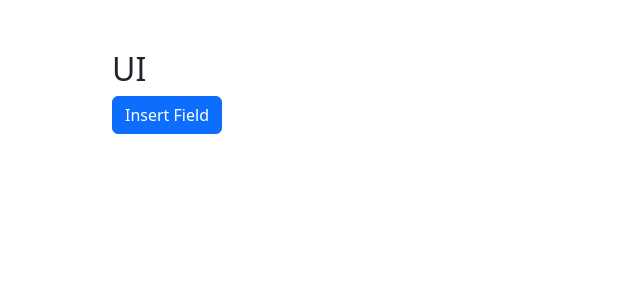
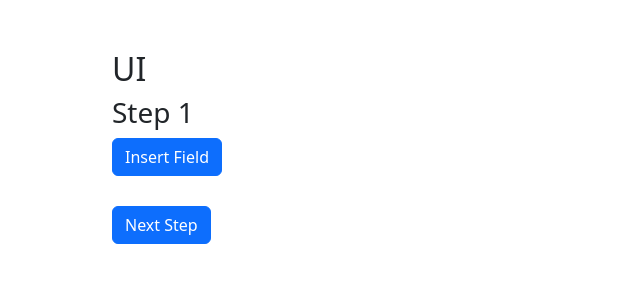
Before and after one commit to aznresearch/angular-form-constructor, an Angular app: page /form in a window 1280 px wide. Shown: the top 300 px of the page, without its empty margins (0-640 px from the left). Built offline with nearby package versions, Linux system fonts and the light colour scheme.

Commit message:
feat: add steps for UI component

```diff
--- a/src/app/components/ui/ui.component.html
+++ b/src/app/components/ui/ui.component.html
@@ -1,4 +1,5 @@
 <h2>UI</h2>
+<h3>Step {{ currentStep + 1 }}</h3>
 
 <div class="test-form" cdkDropList (cdkDropListDropped)="onDrop($event)">
   <form [formGroup]="dynamicForm">
@@ -68,5 +69,25 @@
     </ng-container>
   </form>
 </div>
+<div class="test-form__stepButtons">
+  <button class="btn btn-primary" (click)="openFieldsInsertingModal()">Insert Field</button>
+</div>
 
-<button class="btn btn-primary" (click)="openFieldsInsertingModal()">Insert Field</button>
+<div class="test-form__stepButtons">
+  <button *ngIf="currentStep > 0" class="btn btn-primary" (click)="goToPreviousStep()">
+    Previous Step
+  </button>
+  <button class="btn btn-primary" (click)="goToNextStep()">Next Step</button>
+</div>
+
+<ng-container *ngIf="formData.length > 0">
+  <span>Go to:</span>
+  <div class="test-form__stepButtons">
+    <button
+      class="btn btn-secondary"
+      *ngFor="let step of formData; let i = index"
+      (click)="goToStep(i)">
+      Step {{ i + 1 }}
+    </button>
+  </div>
+</ng-container>
--- a/src/app/components/ui/ui.component.scss
+++ b/src/app/components/ui/ui.component.scss
@@ -0,0 +1,28 @@
+.test-form {
+  &__field {
+    margin-bottom: 20px;
+    &:hover {
+      .test-form__field-toolbar {
+        opacity: 1;
+      }
+    }
+
+    &-toolbar {
+      opacity: 0;
+      transition: 0.2s;
+    }
+  }
+
+  &__stepButtons {
+    display: flex;
+    margin-bottom: 30px;
+
+    .btn {
+      margin-right: 10px;
+
+      &:last-child {
+        margin-right: 0;
+      }
+    }
+  }
+}
--- a/src/app/components/ui/ui.component.ts
+++ b/src/app/components/ui/ui.component.ts
@@ -22,12 +22,22 @@ export class UIComponent implements OnInit {
   modalRef: BsModalRef | undefined;
 
   dynamicForm!: FormGroup;
+  formData: FormField[][] = [];
   addedFields: FormField[] = [];
+
+  currentStep = 0;
 
   constructor(private modalService: BsModalService) {}
 
   ngOnInit(): void {
+    this.createForm();
+  }
+
+  createForm() {
     this.dynamicForm = new FormGroup({});
+    this.addedFields.forEach((field) => {
+      this.addControlToForm(field);
+    });
   }
 
   addControlToForm(field: FormField) {
@@ -77,6 +87,30 @@ export class UIComponent implements OnInit {
     }
   }
 
+  goToStep(step: number) {
+    this.currentStep = step;
+    this.addedFields = this.formData[this.currentStep] ? [...this.formData[this.currentStep]] : [];
+    this.createForm();
+  }
+
+  saveCurrentStepData() {
+    this.formData[this.currentStep] = [...this.addedFields];
+  }
+
+  goToNextStep() {
+    this.saveCurrentStepData();
+    this.currentStep++;
+    this.goToStep(this.currentStep);
+  }
+
+  goToPreviousStep() {
+    if (this.currentStep > 0) {
+      this.saveCurrentStepData();
+      this.currentStep--;
+      this.goToStep(this.currentStep);
+    }
+  }
+
   preventDefault(event: Event) {
     event.preventDefault();
   }
--- a/src/styles.scss
+++ b/src/styles.scss
@@ -26,22 +26,6 @@ input.ng-invalid.ng-touched {
   textarea {
     min-height: 300px;
     margin-bottom: 20px;
-  }
-}
-
-.test-form {
-  &__field {
-    margin-bottom: 20px;
-    &:hover {
-      .test-form__field-toolbar {
-        opacity: 1;
-      }
-    }
-
-    &-toolbar {
-      opacity: 0;
-      transition: 0.2s;
-    }
   }
 }
 
```
